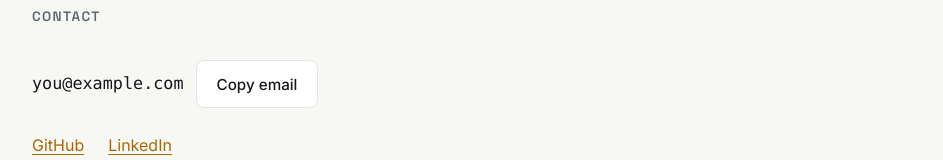
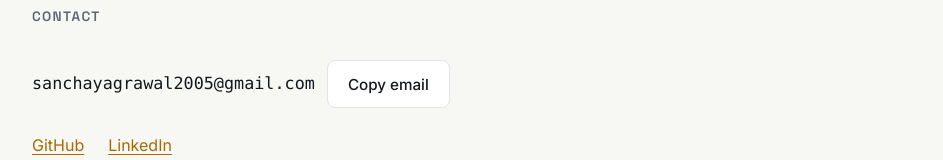
Before and after one commit to Sanchay2005/sanchay-agrawal, a plain HTML site: page index.html in a window 1280 px wide. Shown: the part 2136-2296 px from the top of the page, without its empty margins (168-1111 px from the left). Drawn offline with Linux system fonts and the light colour scheme.

Commit message:
Update email to sanchayagrawal2005@gmail.com

```diff
--- a/index.html
+++ b/index.html
@@ -185,7 +185,7 @@
     <section id="contact">
       <h2>Contact</h2>
       <div class="contact-row">
-        <span class="email" id="email">you@example.com</span>
+        <span class="email" id="email">sanchayagrawal2005@gmail.com</span>
         <button class="btn" id="copy" type="button">Copy email</button>
       </div>
       <div class="social">
```
